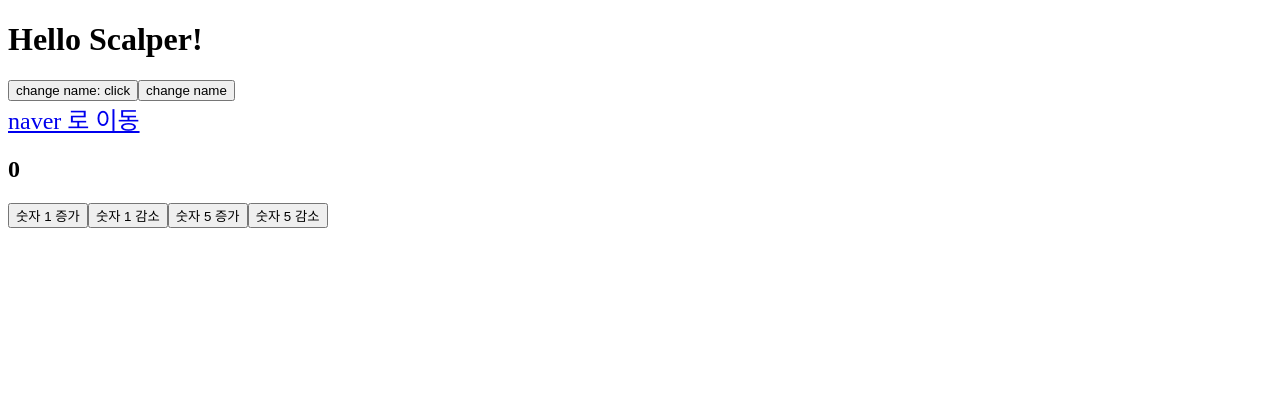
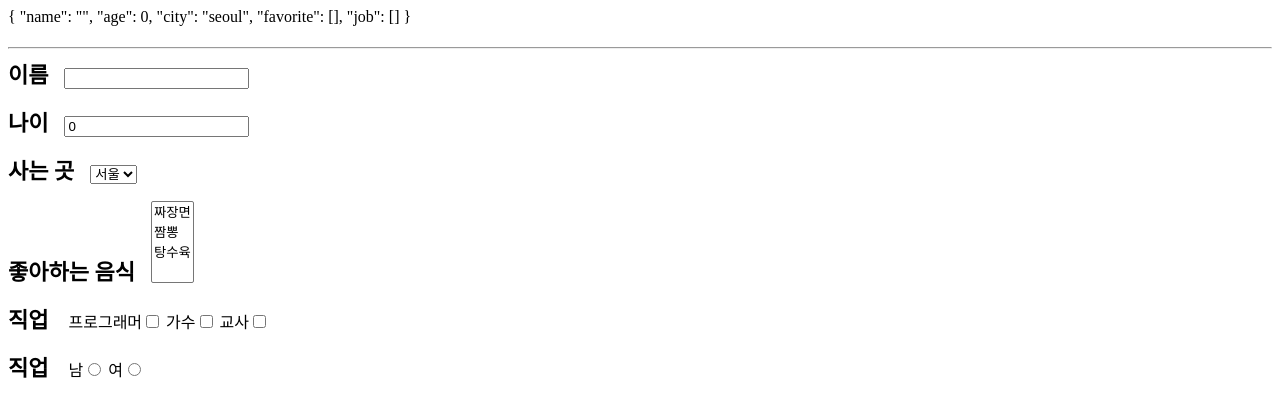
Before and after one commit to wangkodok/Vue-Study, a Vue app in the folder vue-intro/vue-practice/: page / in a window 1280 px wide. Shown: the top 416 px of the page. Built offline with nearby package versions, Linux system fonts and the light colour scheme.

Commit message:
chapter_34: 폼핸들링

```diff
--- a/vue-intro/vue-practice/src/App.vue
+++ b/vue-intro/vue-practice/src/App.vue
@@ -1,23 +1,63 @@
 <template>
   <div>
-    <h1>Hello {{ name }}!</h1>
-    <button v-on:click.middle="changeName">change name: click</button>
-    <button
-      v-on:mouseover="name = 'Code Scalper'"
-      v-on:mouseleave="name = 'Scalper'"
-    >
-      change name
-    </button>
-    <a v-on:click.prevent="movePage" href="https://naver.com">naver 로 이동</a>
-    <h2>{{ number }}</h2>
-    <!-- <button v-on:click="number = number + 1">숫자 1 증가</button> -->
-    <!-- <button v-on:click="number = number - 1">숫자 1 감소</button> -->
-    <!-- <button v-on:click="number = number + 5">숫자 5 증가</button> -->
-    <!-- <button v-on:click="number = number - 5">숫자 5 감소</button> -->
-    <button v-on:click="increment($event, 1)">숫자 1 증가</button>
-    <button v-on:click="decrement(1)">숫자 1 감소</button>
-    <button v-on:click="increment(5)">숫자 5 증가</button>
-    <button v-on:click="decrement(5)">숫자 5 감소</button>
+    {{ user }}
+    <h1>{{ user.name }}</h1>
+    <hr />
+    <form>
+      <div>
+        <label for="name">이름</label>
+        <input type="text" id="name" v-model="user.name" @input="setValue" />
+      </div>
+
+      <div>
+        <label for="age">나이</label>
+        <input type="number" id="age" v-model="user.age" />
+      </div>
+
+      <div>
+        <label for="city">사는 곳</label>
+        <select id="city" v-model="user.city">
+          <option value="seoul">서울</option>
+          <option value="daejeon">대전</option>
+          <option value="daegu">대구</option>
+          <option value="busan">부산</option>
+          <option value="gwangju">광주</option>
+        </select>
+      </div>
+
+      <div>
+        <label for="favorite-food">좋아하는 음식</label>
+        <select id="favorite-food" multiple v-model="user.favorite">
+          <option
+            v-for="option in foodOptions"
+            :value="option.code"
+            :key="option.code"
+          >
+            {{ option.label }}
+          </option>
+        </select>
+      </div>
+
+      <div>
+        <label for="job">직업</label>
+        프로그래머<input
+          type="checkbox"
+          value="programmer"
+          v-model="user.job"
+        />
+        가수<input type="checkbox" value="singer" v-model="user.job" />
+        교사<input type="checkbox" value="teacher" v-model="user.job" />
+      </div>
+
+      <div>
+        <label for="job">직업</label>
+        남<input type="radio" value="male" v-model="user.gender" /> 여<input
+          type="radio"
+          value="female"
+          v-model="user.gender"
+        />
+      </div>
+    </form>
   </div>
 </template>
 
@@ -26,38 +66,36 @@
   name: "App",
   data() {
     return {
-      name: "Scalper",
-      number: 0,
+      foodOptions: [
+        { label: "짜장면", code: "JJ" },
+        { label: "짬뽕", code: "JB" },
+        { label: "탕수육", code: "TS" },
+      ],
+      user: {
+        name: "",
+        age: 0,
+        city: "seoul",
+        favorite: [],
+        job: [],
+      },
     };
   },
   methods: {
-    changeName() {
-      this.name = "Code Scalper";
-    },
-    movePage() {
-      // event.preventDefault(); // v-on:click.prevent 로 가능
-      const check = confirm("페이지를 이동하시겠습니까?");
-      if (check) {
-        console.log("page 이동");
-      } else {
-        console.log("페이지 이동 x");
-      }
-    },
-    increment(event, num) {
-      // event 받아오기
-      console.log(event); // increment($event, 1) 인자 2개면 이렇게 가져오기
-      this.number = this.number + num;
-    },
-    decrement(num) {
-      this.number = this.number - num;
+    setValue(e) {
+      console.log(e.target.value);
+      this.user.name = e.target.value;
     },
   },
 };
 </script>
 
 <style>
-a {
-  font-size: 24px;
-  display: block;
+label {
+  font-size: 22px;
+  font-weight: bold;
+  margin-right: 1rem;
+}
+div {
+  margin-bottom: 1rem;
 }
 </style>
```
